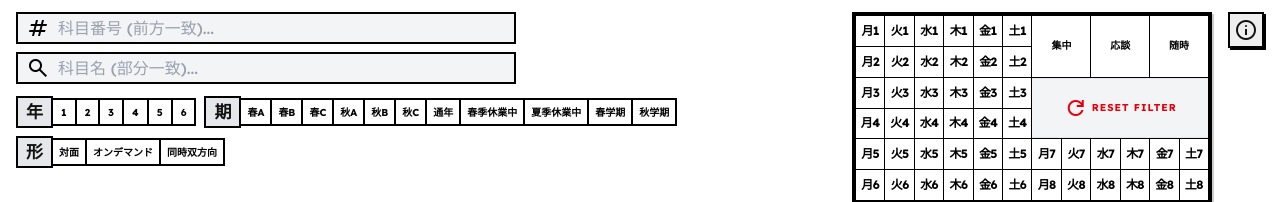
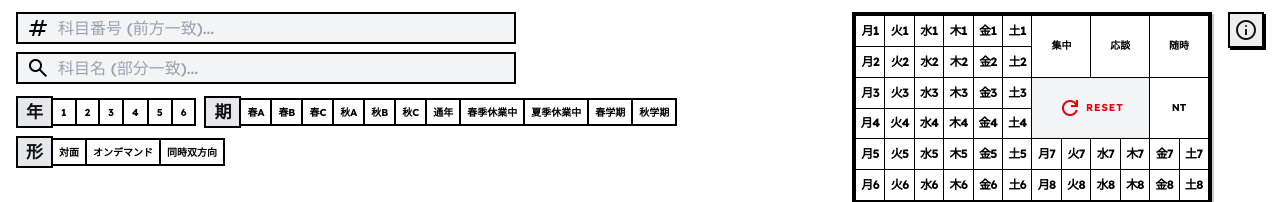
Before and after one commit to iter09/rakutannman, a Vue app: page / in a window 1280 px wide. Shown: the top 202 px of the page. Built offline with nearby package versions, Linux system fonts and the light colour scheme; a web font is replaced by a local one.

Commit message:
v2 ok NTfil

```diff
--- a/index.html
+++ b/index.html
@@ -2,9 +2,28 @@
 <html lang="ja">
   <head>
     <meta charset="UTF-8" />
+    <meta name="viewport" content="width=device-width, initial-scale=1.0" />
+
+    <title>kdbらしき</title>
+
+    <meta name="description" content="筑波大学生向け非公式授業検索サイト。条件検索で授業を絞り込み。履修を組みやすいブックマーク機能。" />
+
+    <link rel="canonical" href="https://iter09.github.io/rakutannman/" />
+
+    <meta property="og:type" content="website" />
+    <meta property="og:title" content="kdbらしき" />
+    <meta property="og:description" content="授業の条件検索・ブックマーク。筑波大生の履修計画。" />
+    <meta property="og:url" content="https://iter09.github.io/rakutannman/" />
+    <meta property="og:site_name" content="kdbらしき 非公式筑波大授業検索サイト" />
+    <meta property="og:image" content="https://iter09.github.io/rakutannman/rakutannOg.png" />
+
+    <meta name="twitter:card" content="summary_large_image" />
+    <meta name="twitter:title" content="kdbらしき" />
+    <meta name="twitter:description" content="授業の条件検索・ブックマーク。筑波大生の履修計画。" />
+    <meta name="twitter:image" content="https://iter09.github.io/rakutannman/rakutannOg.png" />
+
     <link rel="icon" type="image/svg+xml" href="/rakutannman.png" />
-    <meta name="viewport" content="width=device-width, initial-scale=1.0" />
-    <title>kdbらしき</title>
+    <link rel="apple-touch-icon" href="/rakutannman.png" />
 
     <link rel="preconnect" href="https://fonts.googleapis.com">
     <link rel="preconnect" href="https://fonts.gstatic.com" crossorigin>
--- a/src/components/TimeTableFilter.vue
+++ b/src/components/TimeTableFilter.vue
@@ -75,11 +75,19 @@ const toggle = (value) => {
     </button>
 
     <button
+      @click="toggle('NT')"
+      class="col-start-11 col-span-2 row-start-3 row-span-2 flex items-center justify-center text-[10px] font-bold leading-none transition-colors border border-transparent"
+      :class="isActive('NT') ? 'bg-black text-white' : 'bg-white text-black hover:bg-gray-200'"
+    >
+      NT
+    </button>
+
+    <button
       @click="$emit('reset-all')"
-      class="col-start-7 col-span-6 row-start-3 row-span-2 bg-gray-100 flex items-center justify-center text-[10px] text-red-600 font-bold border-t border-b border-gray-200 hover:bg-red-50 hover:text-red-700 transition-colors uppercase tracking-widest gap-1"
+      class="col-start-7 col-span-4 row-start-3 row-span-2 bg-gray-100 flex items-center justify-center text-[10px] text-red-600 font-bold border-t border-b border-gray-200 hover:bg-red-50 hover:text-red-700 transition-colors uppercase tracking-widest gap-1"
     >
       <span class="material-symbols-outlined text-[14px]">refresh</span>
-      Reset Filter
+      Reset
     </button>
 
   </div>
```
Also changed, not shown: public/rakutannOg.png (added).
